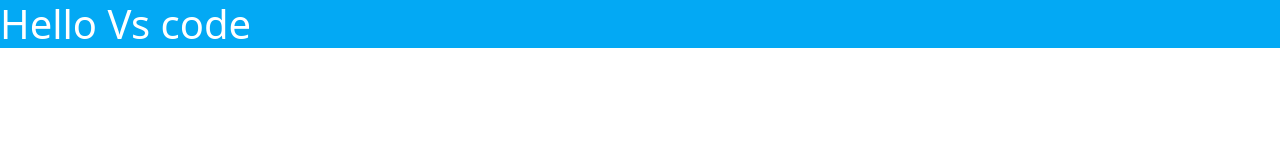
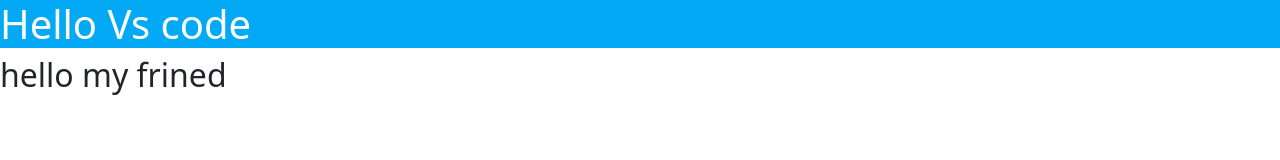
Before and after one commit to yasmeenmoham/vscode, a plain HTML site: page index.html in a window 1280 px wide. Drawn offline with nearby package versions, Linux system fonts and the light colour scheme.

Commit message:
change two

```diff
--- a/index.html
+++ b/index.html
@@ -20,6 +20,6 @@
 <body>
 
     <h1>Hello Vs code</h1>
-
+  <h2>hello my frined</h2>
     </body>
     </html>
```
